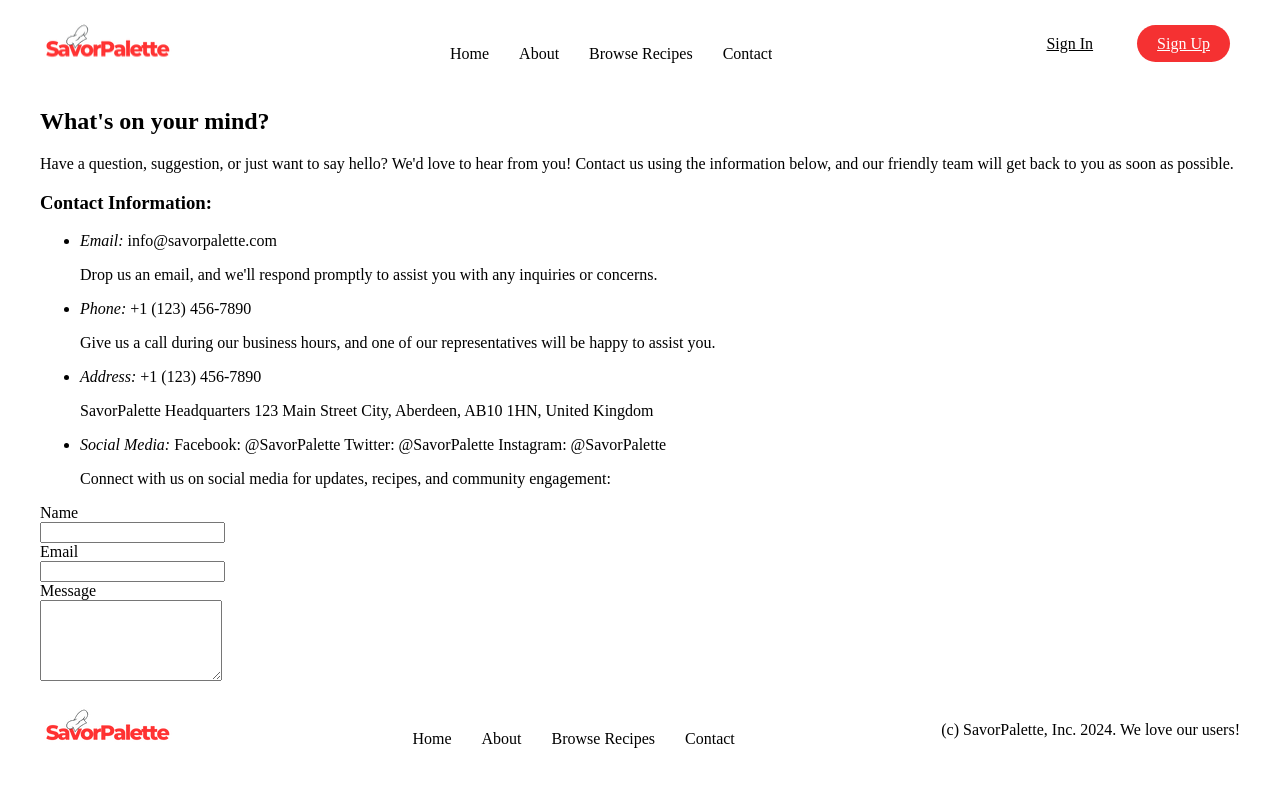
After one commit to s-oa18/SavorPalette-Recipe-Application, a PHP site: page /contact.html in a window 1280 px wide. The commit adds this page. Run offline with PHP 8.4, Linux system fonts and the light colour scheme.

Commit message:
user roles update

```diff
--- a/assets/css/style.css
+++ b/assets/css/style.css
@@ -1,3 +1,8 @@
+html {
+  position: relative;
+  min-height: 100%;
+}
+
 body {
   max-width: 1200px;
   margin-left: auto;
--- /dev/null
+++ b/contact.html
@@ -0,0 +1,108 @@
+<!DOCTYPE html>
+<html lang="en">
+  <head>
+    <meta charset="UTF-8" />
+    <meta name="viewport" content="width=device-width, initial-scale=1.0" />
+    <title>SavorPalette - Contact Page</title>
+    <link rel="stylesheet" href="assets/css/style.css" />
+    <link rel="stylesheet" href="assets/css/templatecolourss.css" />
+  </head>
+  <body>
+    <header class="header-container">
+      <img
+        class="logo"
+        style="background-color: "
+        src="assets/images/Untitled design copy.png"
+        alt=""
+      />
+
+      <nav class="nav-items">
+        <ul>
+          <li><a href="index.php">Home</a></li>
+          <li><a href="about.html">About</a></li>
+          <li><a href="#">Browse Recipes</a></li>
+          <li><a href="contact.html">Contact</a></li>
+        </ul>
+      </nav>
+
+      <div class="register">
+        <a class="login" href="login.php">Sign In</a>
+        <a class="signup" href="signup.html">Sign Up</a>
+      </div>
+    </header>
+
+    <main>
+      <section class="contact-left">
+        <h1>What's on your mind?</h1>
+        <p>
+          Have a question, suggestion, or just want to say hello? We'd love to
+          hear from you! Contact us using the information below, and our
+          friendly team will get back to you as soon as possible.
+        </p>
+
+        <h3>Contact Information:</h3>
+
+        <ul>
+          <li>
+            <em>Email:</em> info@savorpalette.com
+            <p>
+              Drop us an email, and we'll respond promptly to assist you with
+              any inquiries or concerns.
+            </p>
+          </li>
+          <li>
+            <em>Phone:</em> +1 (123) 456-7890
+            <p>
+              Give us a call during our business hours, and one of our
+              representatives will be happy to assist you.
+            </p>
+          </li>
+          <li>
+            <em>Address:</em> +1 (123) 456-7890
+            <p>
+              SavorPalette Headquarters 123 Main Street City, Aberdeen, AB10
+              1HN, United Kingdom
+            </p>
+          </li>
+          <li>
+            <em>Social Media:</em> Facebook: @SavorPalette Twitter:
+            @SavorPalette Instagram: @SavorPalette
+            <p>
+              Connect with us on social media for updates, recipes, and
+              community engagement:
+            </p>
+          </li>
+        </ul>
+      </section>
+      <section class="contact-right">
+        <form action="">
+          <label for="Name"> Name</label><br />
+          <input type="text" class="con-text" /><br />
+          <label for="email"> Email</label><br />
+          <input type="email" class="con-text" /><br />
+          <label for="message"> Message</label><br />
+          <textarea
+            name="message"
+            id="message"
+            rows="5"
+            minlength="10"
+          ></textarea>
+        </form>
+      </section>
+    </main>
+    <footer class="header-container">
+      <div>
+        <img src="assets/images/Untitled design copy.png" alt="" />
+      </div>
+      <nav class="nav-items">
+        <ul>
+          <li><a href="index.php">Home</a></li>
+          <li><a href="about.html">About</a></li>
+          <li><a href="#">Browse Recipes</a></li>
+          <li><a href="contact.html">Contact</a></li>
+        </ul>
+      </nav>
+      <p>(c) SavorPalette, Inc. 2024. We love our users!</p>
+    </footer>
+  </body>
+</html>
--- a/logout.php
+++ b/logout.php
@@ -1,6 +1,6 @@
 <?php
 	session_start();				//retrieve session
 	session_destroy();				//then destroy it
-	header("Location: index.php");	//redirect to login page
+	header("Location: index.html");	//redirect to login page
 	exit;
 ?>
```
Also changed, not shown: about.html (added, +101 -0 lines), browse_recipes.php (added, +11 -0 lines), index.html (renamed from index.php, +4 -12 lines), login.php (+36 -16 lines), process_signup.php (+4 -4 lines), signup.html (+15 -7 lines).
